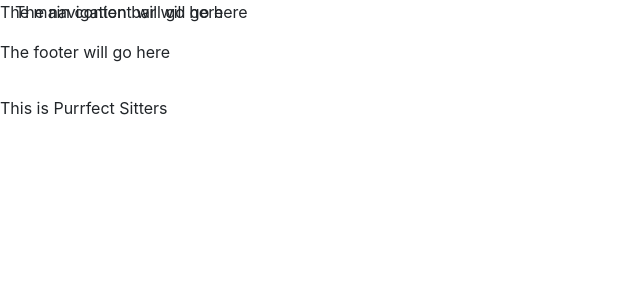
After one commit to CaraMcAvinchey/purrfect-sitters, a Django app: page / in a window 1280 px wide. The commit adds this page. Shown: the top 300 px of the page, without its empty margins (0-640 px from the left). Run offline with Django 3.2, Linux system fonts and the light colour scheme; some libraries are stand-ins or nearby versions.

Commit message:
Add urls and rendered base.html and index.html templates

```diff
--- a/purrfect_sitters/urls.py
+++ b/purrfect_sitters/urls.py
@@ -19,4 +19,5 @@ from django.urls import path, include
 urlpatterns = [
     path('admin/', admin.site.urls),
     path('accounts/', include('allauth.urls')),
+    path('', include('service.urls')),
 ]
--- /dev/null
+++ b/service/urls.py
@@ -0,0 +1,9 @@
+from . import views
+from django.urls import path
+from .views import Home, ServiceList
+
+
+urlpatterns = [
+    path('', views.Home.as_view(), name='home'),
+    path('services/', ServiceList.as_view(), name='services'),
+]
--- a/service/views.py
+++ b/service/views.py
@@ -1,13 +1,13 @@
 from django.shortcuts import render
 from django.views import generic
-from .models import Service
+from .models import Services
 
 
 class Home(generic.TemplateView):
-    model = Service
+    model = Services
     template_name = 'index.html'
 
 
 class ServiceList(generic.ListView):
-    model = Service
+    model = Services
     template_name = 'services.html'
--- a/templates/base.html
+++ b/templates/base.html
@@ -6,11 +6,8 @@
     {% block meta %}
         <meta http-equiv="X-UA-Compatible" content="ie=edge">
         <meta charset="utf-8">
-
         <meta name="viewport" content="width=device-width, initial-scale=1, shrink-to-fit=no">
         <meta name="author" content="Cara McAvinchey">
-
-        <!-- SEO meta description and long-tail/short-tail keywords -->
         <meta name="description" content="Book trusted and affordable cat sitting services online.
         Our experienced cat sitters offer personalised care for your feline friends.
         Book now and enjoy peace of mind while you're away.">
@@ -18,11 +15,6 @@
         professional cat care, cat sitting rates, cat sitting company, cat sitting booking, cat sitting payment,
         cat sitters near me, cat sitting for vacation, experienced cat sitters, personalised cat care, cat boarding alternative,
         reliable cat sitting, trusted cat sitting, cat sitting testimonials">
-
-
-    {% endblock %}
-
-    {% block extra_meta %}
     {% endblock %}
 
     {% block corecss %}
@@ -55,9 +47,17 @@
 </head>
 
   <body>
-    <header class="container-fluid fixed-top"></header>
+    <header class="container-fluid fixed-top">
+        <nav>The navigation bar will go here</nav>
+    </header>
 
-    <h1>Purrfect Siters</h1>
+    <main>
+        <p>The main content will go here</p>
+    </main>
+
+    <footer>
+        <p>The footer will go here</p>
+    </footer>
 
     {% if messages %}
         <div class="message-container"></div>
--- /dev/null
+++ b/templates/index.html
@@ -0,0 +1,15 @@
+{% extends "base.html" %}
+
+{% block content %}
+
+<div class="container-fluid">
+    <div class="row">
+        <div class="col-12 mt-3 left">
+            <div class="row">
+                <p>This is Purrfect Sitters</p>
+            </div>
+        </div>
+    </div>
+</div>
+
+{%endblock%}
```
Also changed, not shown: static/images/cat-pose-one.png (added), static/images/cat-pose-three.png (added), static/images/cat-pose-two.png (added), static/images/purrfect-sitters-logo.jpg (added).
